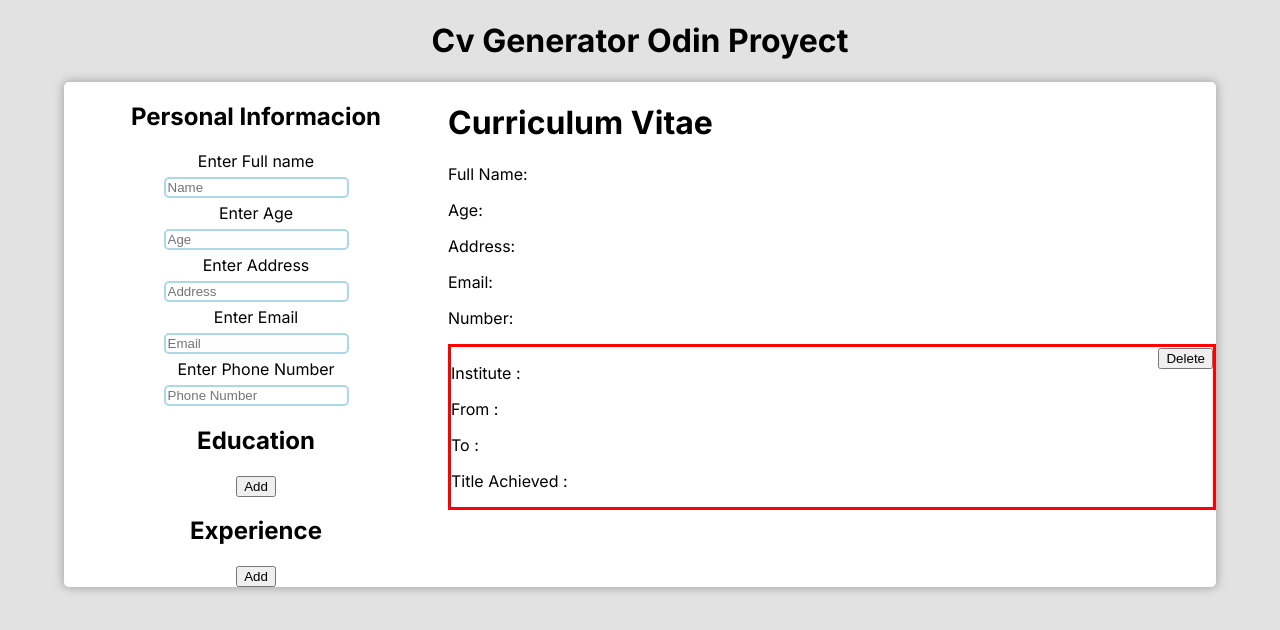
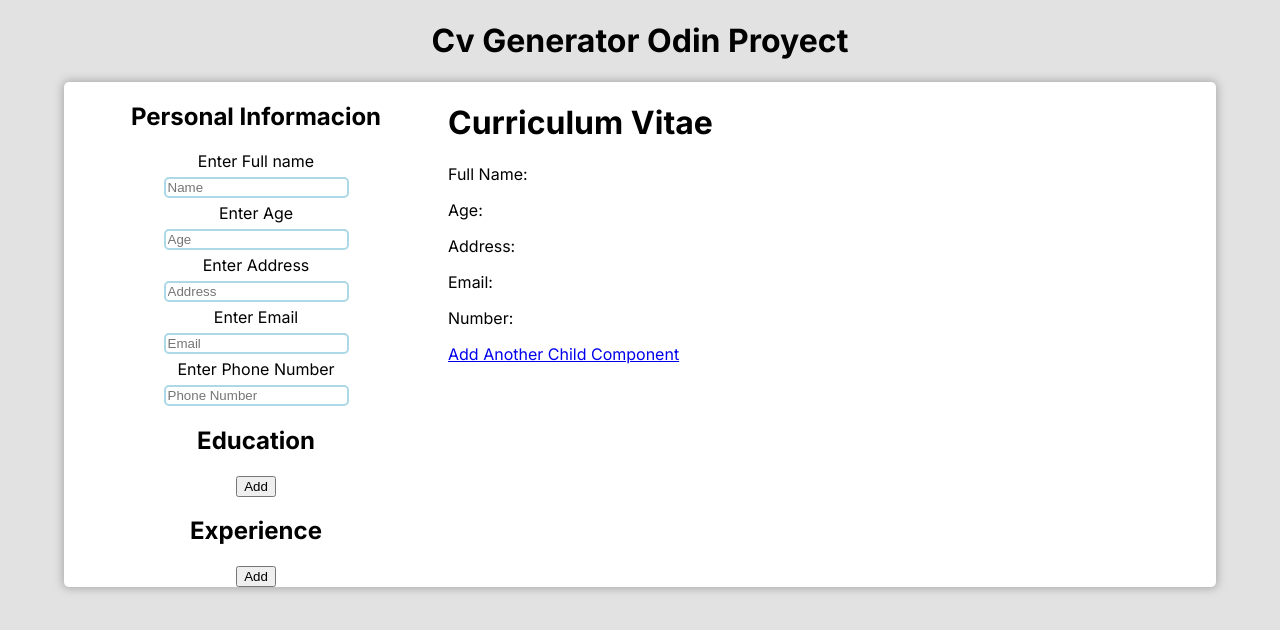
Before and after one commit to AxelTur-Springer/ReactOdinClassComponentCvMaker, a React (Create React App) app: page / in a window 1280 px wide. Shown: the top 630 px of the page. Built offline with nearby package versions, Linux system fonts and the light colour scheme.

Commit message:
array as state

```diff
--- a/src/App.js
+++ b/src/App.js
@@ -24,7 +24,6 @@ class App extends React.Component {
   SetPersonalInfoComponent(Input){
     let inputHolder = Input.target.id
     this.setState({[inputHolder]:Input.target.value})
-    console.log(this.state)
 }
 SetEducationInfoComponent(e){
   this.setState({
@@ -40,7 +39,11 @@ SetEducationInfoComponent(e){
                     <PeronsalInfoForm onClick ={this.SetPersonalInfoComponent} />
                   </div>
                   <div>
-                    <EducationInputForm WhenSubmit ={this.SetEducationInfoComponent}/>
+                    <EducationInputForm
+                    WhenSubmit ={this.SetEducationInfoComponent}
+
+
+                    />
                   </div>
                   <div>
                   <ExperienceInputForm />
@@ -54,7 +57,7 @@ SetEducationInfoComponent(e){
                     Number ={this.state.PersonalInfoNumber}
                     Age ={this.state.PersonalInfoAge}
                     Email ={this.state.PersonalInfoEmail}
-                    Institute = {this.state.EducationInstitute}
+                    Test = {this.state.EducationInstitute}
                     />
                   </div>
 
@@ -62,5 +65,4 @@ SetEducationInfoComponent(e){
             </div>
         );
     }}
-
     export default App;
--- a/src/Components/FormComponents/EducationInputForm.js
+++ b/src/Components/FormComponents/EducationInputForm.js
@@ -62,10 +62,9 @@ export default class EducationInputForm extends React.Component{
                         id="EducationTitle" />
                     </div>
                     <div>
-                        <button >Submit</button>
+                        <button>Submit</button>
                     </div>
                 </form>
-
             </div>
         )
     }
--- a/src/Components/PreviewComponents/EducationPre.js
+++ /dev/null
@@ -1,26 +0,0 @@
-import React from "react";
-import "../stylingComponents/EducationInputForm.css"
-export default class EducationPreview extends React.Component{
-    constructor(props){
-        super(props);
-
-    }
-    render(){
-        return(
-            <div className="ParentDivPreviewEducationForm">
-                <div>
-                    <p>Institute : {this.props.Institute}</p>
-                    <p>From :</p>
-                    <p>To :</p>
-                    <p>Title Achieved : </p>
-                </div>
-                <div>
-                    <button>
-                        Delete
-                    </button>
-                </div>
-            </div>
-
-        )
-    }
-}
--- a/src/Components/cvPreview.js
+++ b/src/Components/cvPreview.js
@@ -1,11 +1,32 @@
 import React from "react";
-import EducationPreview from "./PreviewComponents/EducationPre";
 
 export default class CvPreview extends React.Component{
     constructor(props){
         super(props);
+        this.state = {
+            numChildren: 0,
+            Institute :[]
+          }
     }
+
+    onAddChild = () => {
+        this.setState(state => {
+          const Institute = state.Institute.concat(
+            <Child Institute ={this.props.Test} />);
+          return {
+            Institute
+          };
+        });
+        console.log(this.state)
+      };
     render(){
+        const children = [];
+
+        for (var i = 0; i < this.state.numChildren; i += 1) {
+          children.push(<Child key={i} number={i}
+            Institute ={this.props.Institute[i]}/>);
+            console.log(this.state)
+        };
         return(
             <div>
                 <div>
@@ -19,10 +40,57 @@ export default class CvPreview extends React.Component{
                 <p>Number: {this.props.Number}</p>
                 </div>
                 <div>
-                <EducationPreview
-                    Institute ={this.props.Institute}/>
+                <TestParent addChild={this.onAddChild}
+                Institute ={this.props.Institute}>
+                        {children}
+                </TestParent>
+                {this.state.Institute}
                 </div>
             </div>
         )
     }
 }
+
+
+class TestParent extends React.Component{
+    constructor(props){
+        super(props);
+        this.state={
+            Institute:this.props.Institute
+        }
+    }
+    /*componentDidUpdate(prevProps) {
+        if (this.props.Institute !== prevProps.Institute) {
+            this.setState({
+                Institute:this.props.Institute,
+            })
+        }
+      }
+      */
+    render(){
+
+        return(
+            <div className="card calculator">
+            <p><a href="#" onClick={this.props.addChild}>
+            Add Another Child Component</a></p>
+            <div id="children-pane">
+              {this.props.children}
+            </div>
+          </div>
+        )
+    }
+}
+
+class Child extends React.Component{
+    constructor(props){
+        super(props);
+
+   }
+   render(){
+       return(
+           <div>
+               <div>{"I am child " + this.props.Institute}</div>
+           </div>
+       )
+   }
+}
```
